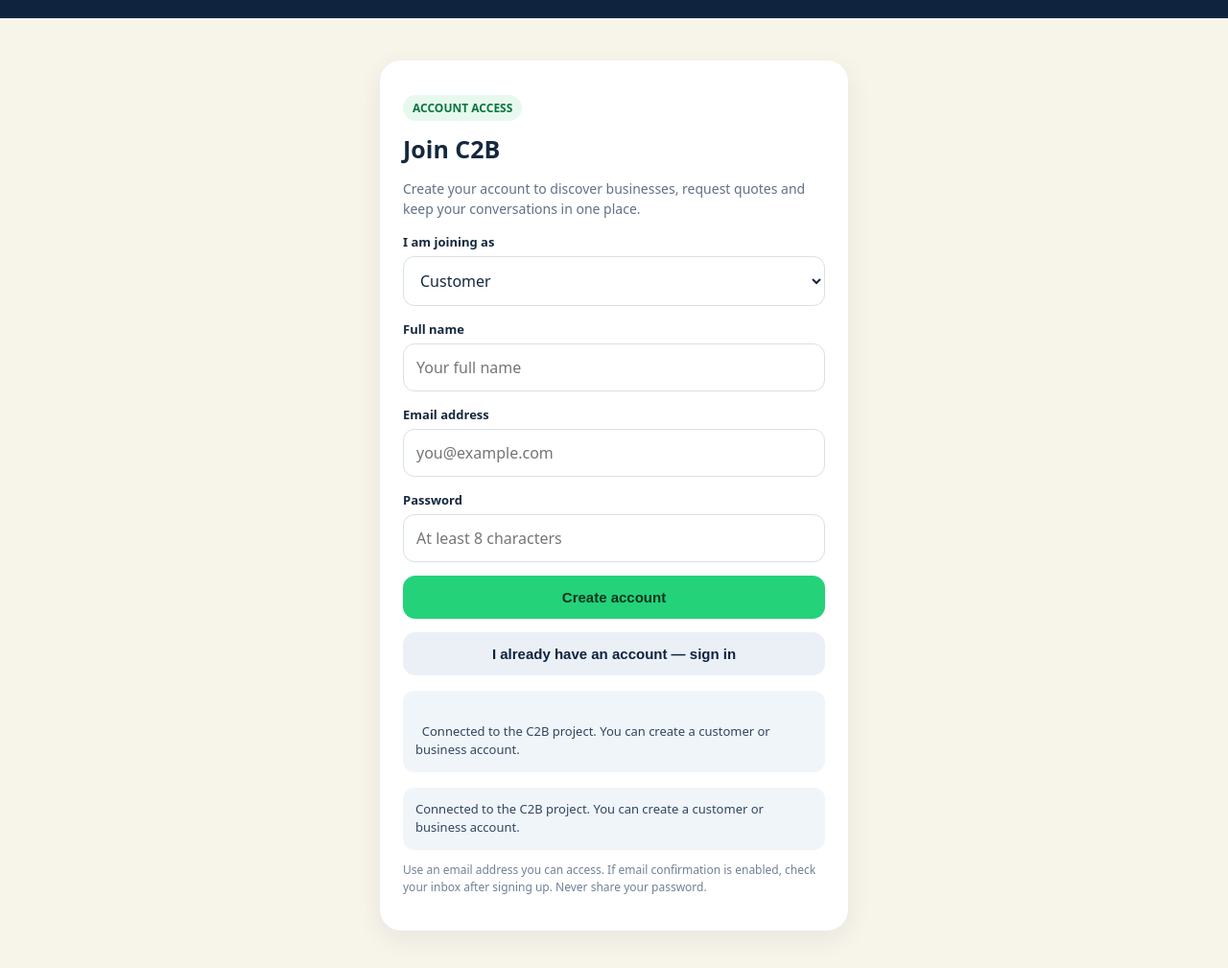
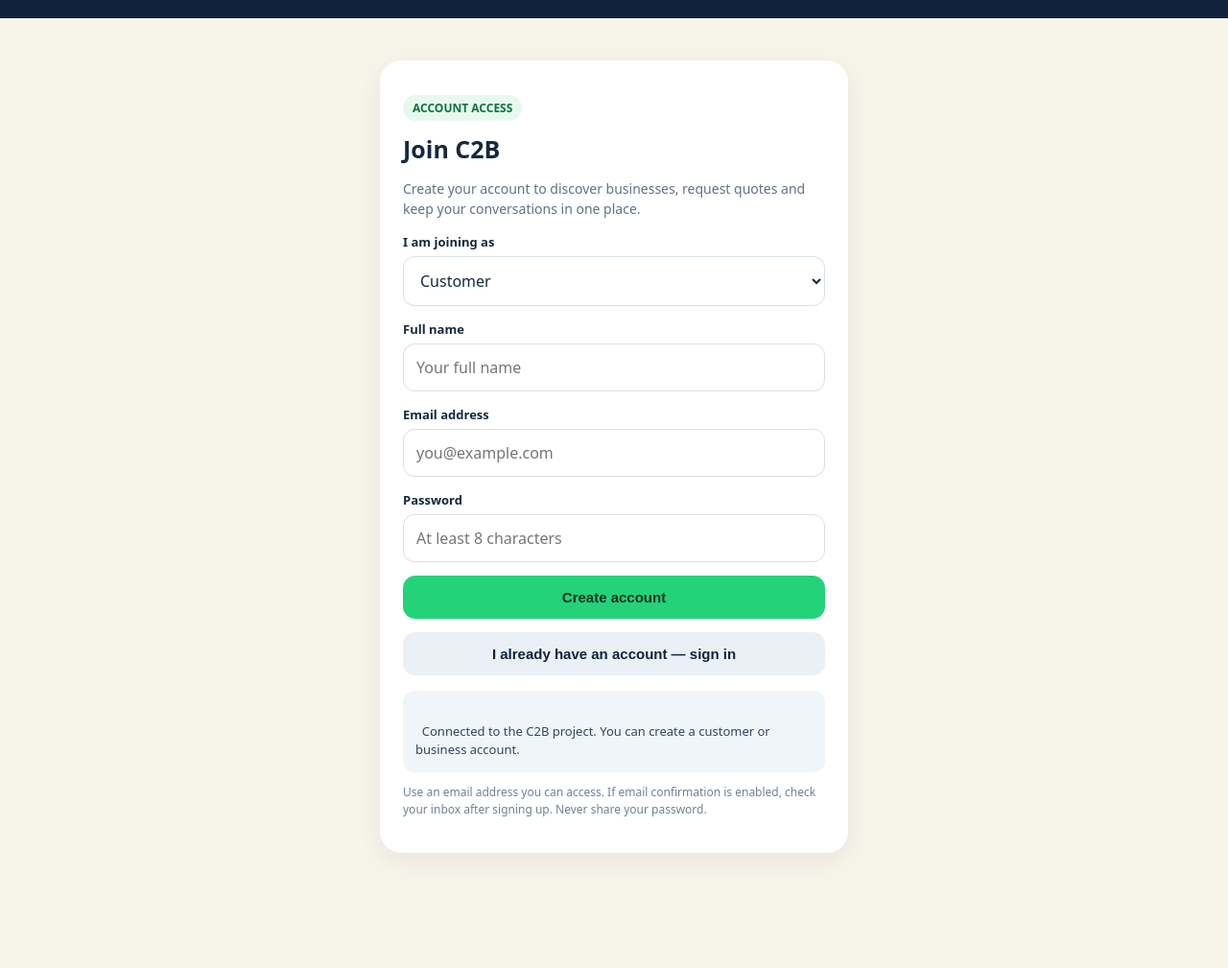
Before and after one commit to Shaun01kay/C2B---app, a plain HTML site: page index.html in a window 1280 px wide. Shown: the part 91-1100 px from the top of the page at 96% size. After the commit the page ends 1024 px from the top, so only its background shows below. Drawn offline with nearby package versions, Linux system fonts and the light colour scheme.

Commit message:
Update index.html

```diff
--- a/index.html
+++ b/index.html
@@ -71,7 +71,7 @@ button{width:100%;margin-top:14px;padding:14px;border:0;border-radius:13px;backg
 <div id="status" role="status" aria-live="polite">
   Connected to the C2B project. You can create a customer or business account.
 </div>
-<div id="status" role="status" aria-live="polite">Connected to the C2B project. You can create a customer or business account.</div>
+
 <p class="small">Use an email address you can access. If email confirmation is enabled, check your inbox after signing up. Never share your password.</p>
 </section>
 </main>
```
